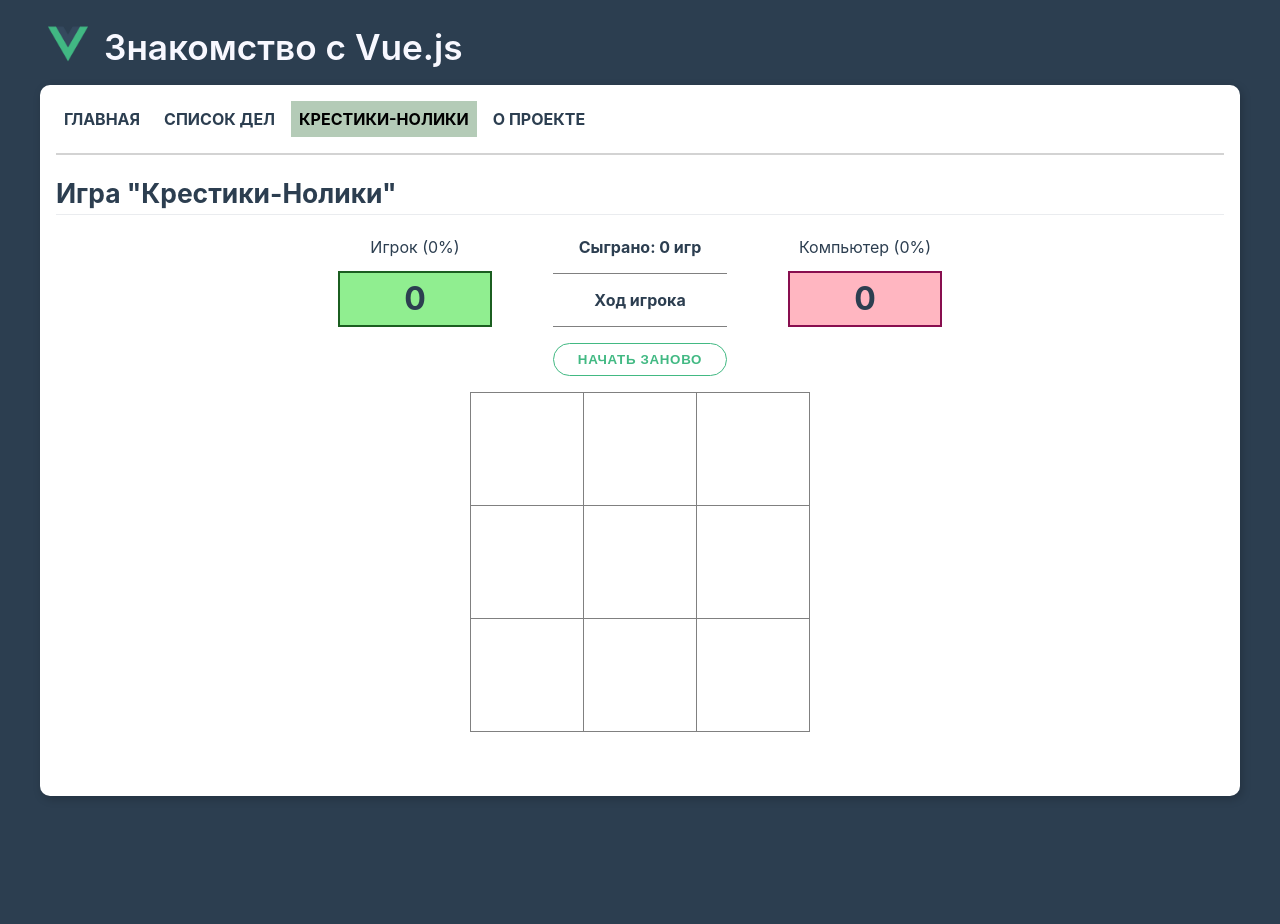
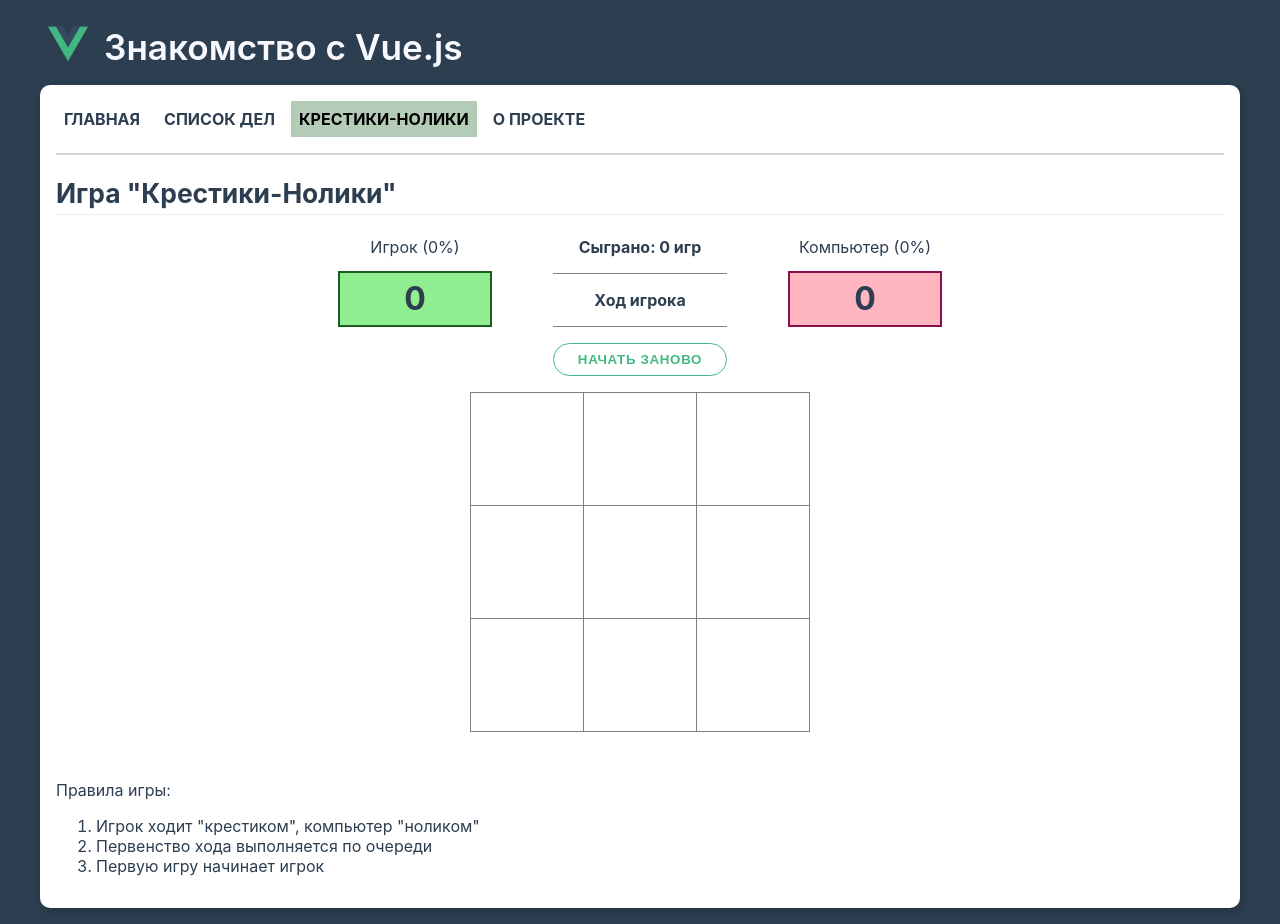
Before and after one commit to Avxodiar/vuejs-learn, a Vue app: page /game in a window 1280 px wide. Before the commit the page ends 812 px from the top, so only its background shows below. Built offline with nearby package versions, Linux system fonts and the light colour scheme.

Commit message:
TicTacToe. Очередность первого хода

```diff
--- a/src/views/TicTacToe.vue
+++ b/src/views/TicTacToe.vue
@@ -44,6 +44,13 @@
             />
         </table>
     </div>
+
+    <p>Правила игры:</p>
+    <ol>
+        <li>Игрок ходит "крестиком", компьютер "ноликом"</li>
+        <li>Первенство хода выполняется по очереди</li>
+        <li>Первую игру начинает игрок</li>
+    </ol>
 </template>
 
 
@@ -120,6 +127,11 @@
                 this.board[0].fill(0, 0, 3);
                 this.board[1].fill(0, 0, 3);
                 this.board[2].fill(0, 0, 3);
+
+                // Очередность первого хода
+                if (this.games.count % 2 === 1) {
+                    this.computerTurn();
+                }
             },
             /**
              * Ход пользователя
```
